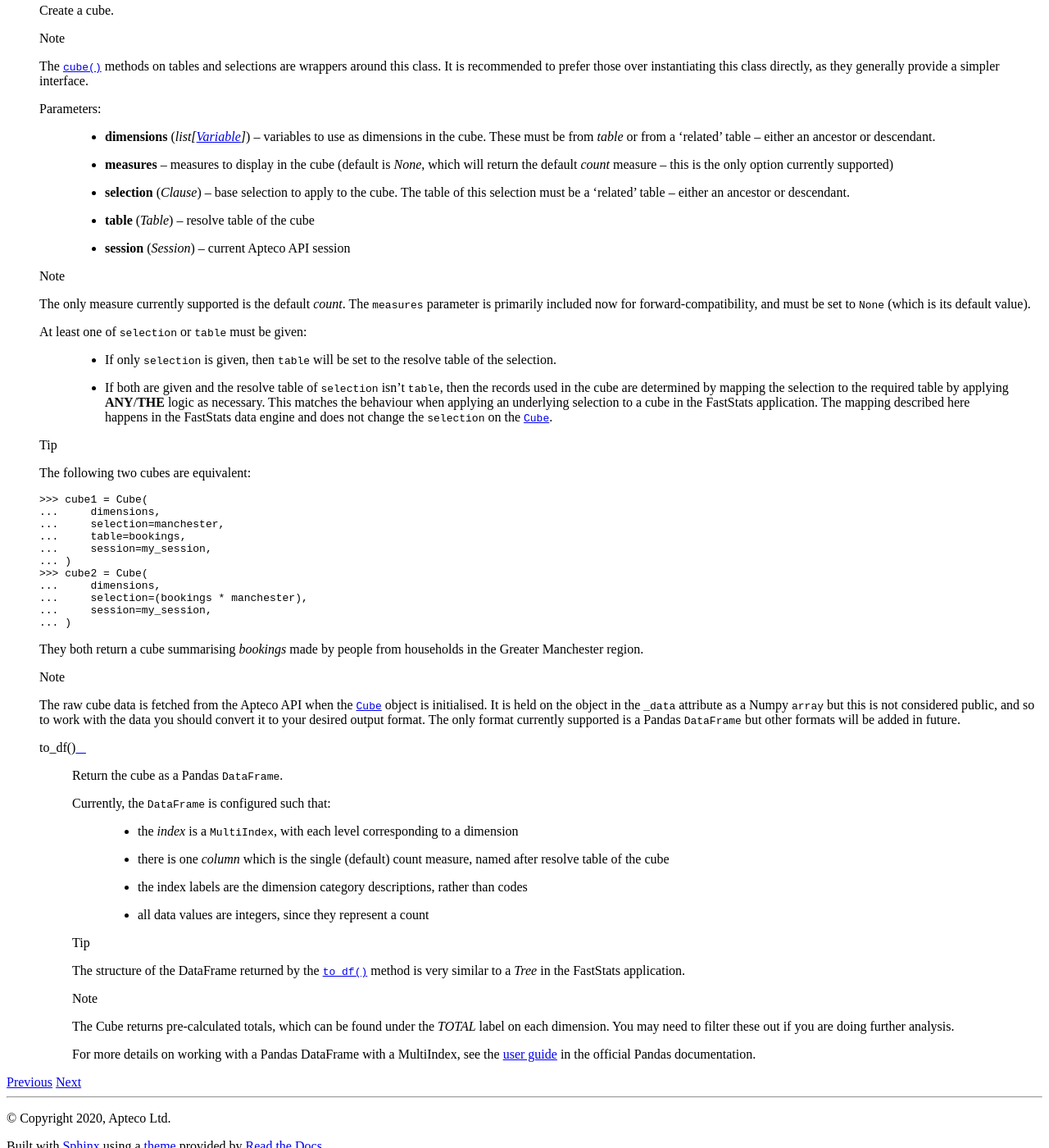
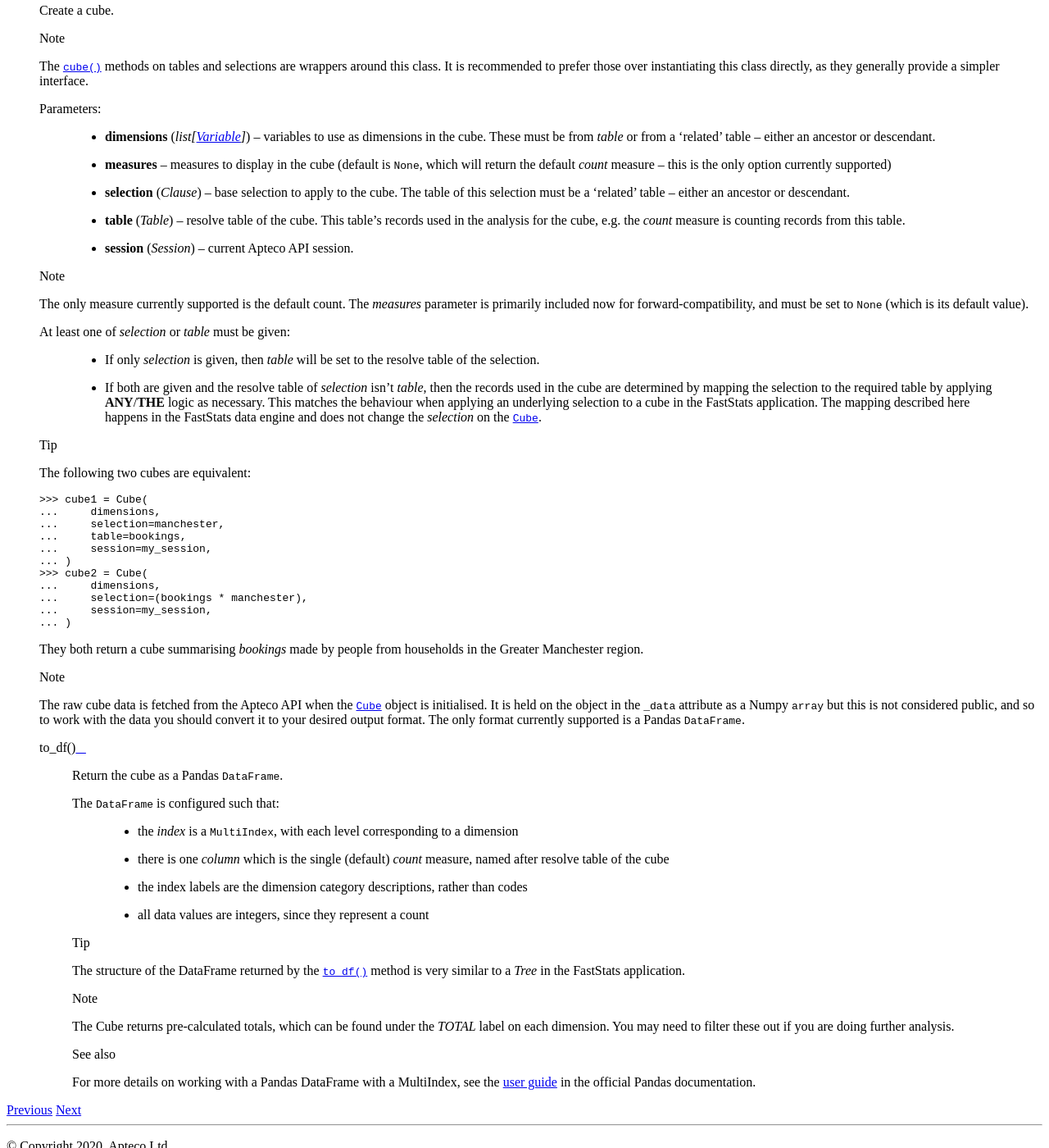
Before and after one commit to Apteco/py-apteco, a Sphinx documentation site: the page built from docs/source/reference/topics/cubes.rst, in a window 1280 px wide and 1400 px high, scrolled down 2684 px. Shown: the whole window at 82% size. Built offline with Sphinx 7.4.7 and the Read the Docs theme 2.0.0, drawn with Linux system fonts in a browser that asks for light colours; some of the changed text lies outside the part shown.

Commit message:
General edits to data grid and cube reference guides. [AB#3490] - `columns` parameter detail from DataGrid got displayed in commit 15c01a8 due to mistake in picking out changes to commit; now back in correct position

```diff
--- a/docs/source/reference/topics/cubes.rst
+++ b/docs/source/reference/topics/cubes.rst
@@ -11,7 +11,7 @@ Introduction
 ============
 
 The :class:`Cube` object corresponds to a FastStats Cube
-and is a summary of FastStats data.
+and is a multi-dimensional numeric analysis of FastStats data.
 
 The cube is specified by:
 
@@ -161,33 +161,35 @@ API reference
         These must be from `table` or from a 'related' table
         – either an ancestor or descendant.
     :param measures: measures to display in the cube
-        (default is *None*, which will return the default *count* measure
+        (default is :const:`None`, which will return the default `count` measure
         – this is the only option currently supported)
     :param Clause selection: base selection to apply to the cube.
         The table of this selection must be a 'related' table
         – either an ancestor or descendant.
-    :param Table table: resolve table of the cube
-    :param Session session: current Apteco API session
+    :param Table table: resolve table of the cube.
+        This table's records used in the analysis for the cube,
+        e.g. the `count` measure is counting records from this table.
+    :param Session session: current Apteco API session.
 
     .. note::
-        The only measure currently supported is the default `count`.
-        The :attr:`measures` parameter is primarily included now
+        The only measure currently supported is the default count.
+        The `measures` parameter is primarily included now
         for forward-compatibility,
         and must be set to :const:`None` (which is its default value).
 
-    At least one of :attr:`selection` or :attr:`table` must be given:
+    At least one of `selection` or `table` must be given:
 
-        * If only :attr:`selection` is given,
-          then :attr:`table` will be set to the resolve table of the selection.
-        * If both are given and the resolve table of :attr:`selection`
-          isn't :attr:`table`,
+        * If only `selection` is given,
+          then `table` will be set to the resolve table of the selection.
+        * If both are given and the resolve table of `selection`
+          isn't `table`,
           then the records used in the cube
           are determined by mapping the selection to the required table by applying
           **ANY**/**THE** logic as necessary.
           This matches the behaviour when applying an underlying selection
           to a cube in the FastStats application.
           The mapping described here happens in the FastStats data engine
-          and does not change the :attr:`selection` on the :class:`Cube`.
+          and does not change the `selection` on the :class:`Cube`.
 
     .. tip::
         The following two cubes are equivalent::
@@ -213,18 +215,17 @@ API reference
         It is held on the object in the :attr:`_data` attribute as a Numpy :class:`array`
         but this is not considered public, and so to work with the data
         you should convert it to your desired output format.
-        The only format currently supported is a Pandas :class:`DataFrame`
-        but other formats will be added in future.
+        The only format currently supported is a Pandas :class:`DataFrame`.
 
     .. method:: to_df()
 
         Return the cube as a Pandas :class:`DataFrame`.
 
-        Currently, the :class:`DataFrame` is configured such that:
+        The :class:`DataFrame` is configured such that:
 
             * the *index* is a :class:`MultiIndex`,
               with each level corresponding to a dimension
-            * there is one *column* which is the single (default) count measure,
+            * there is one *column* which is the single (default) `count` measure,
               named after resolve table of the cube
             * the index labels are the dimension category descriptions,
               rather than codes
@@ -239,8 +240,9 @@ API reference
             which can be found under the *TOTAL* label on each dimension.
             You may need to filter these out if you are doing further analysis.
 
-        For more details on working with a Pandas DataFrame
-        with a MultiIndex,
-        see the `user guide
-        <https://pandas.pydata.org/pandas-docs/stable/user_guide/advanced.html>`_
-        in the official Pandas documentation.
+        .. seealso::
+            For more details on working with a Pandas DataFrame
+            with a MultiIndex,
+            see the `user guide
+            <https://pandas.pydata.org/pandas-docs/stable/user_guide/advanced.html>`_
+            in the official Pandas documentation.
```
Also changed, not shown: docs/source/reference/topics/datagrids.rst (+20 -14 lines).
